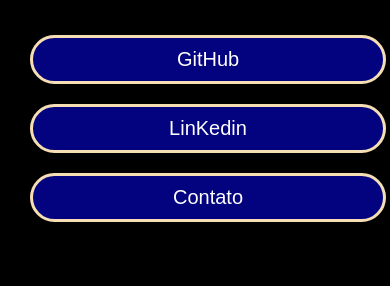
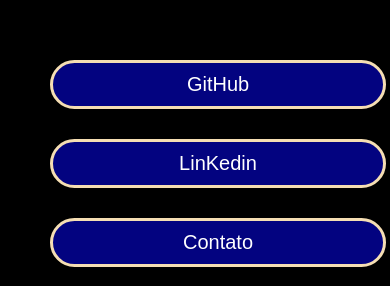
Before and after one commit to wesleydiego/meu-portfolio, a plain HTML site: page index.html in a window 390 px wide. Shown: the part 216-502 px from the top of the page. Drawn offline with Linux system fonts and the light colour scheme.

Commit message:
alterando margin no mobile

```diff
--- a/style.css
+++ b/style.css
@@ -1,7 +1,7 @@
 body {
   background-color: black;
   color: white;
-  margin: 20px;
+  margin: 10px;
   font-family: Arial, sans-serif;
 }
 h1, .contato-h1 {
@@ -75,6 +75,9 @@
 }
 
 @media (max-width: 768px) {
+  * {
+    margin: 10px;
+  }
   .nav-container {
     flex-direction: column;
     align-items: stretch;
```
